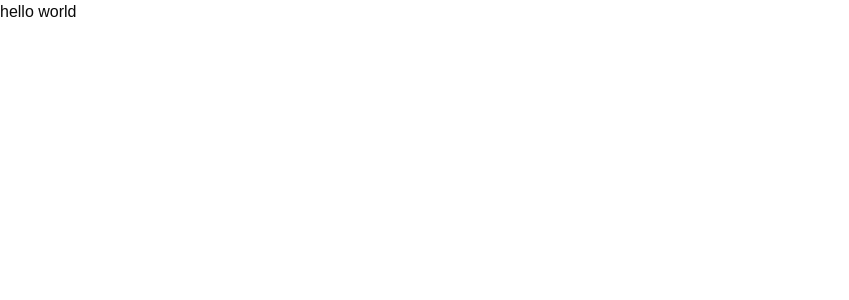
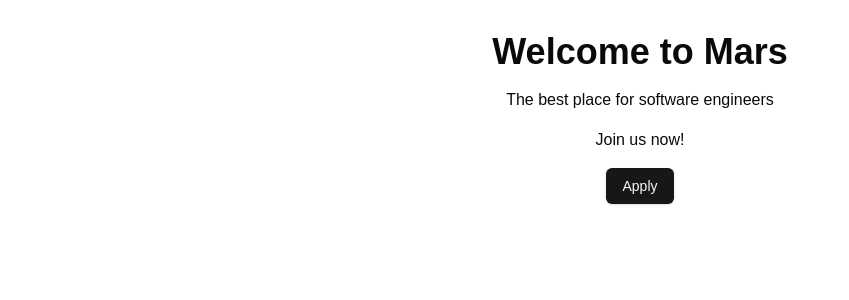
Before and after one commit to Adamy8/MarsApp, a Next.js app in the folder frontend/mars-front/: page / in a window 1280 px wide. Shown: the top 300 px of the page, without its empty margins (0-849 px from the left). Built offline with nearby package versions, Linux system fonts and the light colour scheme.

Commit message:
apply page routed

```diff
--- /dev/null
+++ b/frontend/mars-front/src/app/apply/page.tsx
@@ -0,0 +1,11 @@
+import MultiStageForm from '../_components/multi-stage-form';
+import Navbar from '../_components/navbar';
+
+export default function ApplyPage() {
+    return (
+        <div className="flex min-h-screen flex-col items-center justify-between p-24">
+            <Navbar />
+            <MultiStageForm />
+        </div>
+    );
+}
--- a/frontend/mars-front/src/app/page.tsx
+++ b/frontend/mars-front/src/app/page.tsx
@@ -1,9 +1,15 @@
-import Image from "next/image";
+import Link from "next/link";
+import { Button } from "@/components/ui/button";
 
 export default function Home() {
   return (
-    <div>
-      hello world
+    <div className="text-center container mx-auto px-4">
+      <h1 className="text-4xl font-bold mt-8">Welcome to Mars</h1>
+      <p className="mt-4">The best place for software engineers</p>
+      <p className="mt-4">Join us now!</p>
+      <Button className="mt-4">
+        <Link href="/apply"> Apply </Link>
+      </Button>
     </div>
   );
 }
```
Also changed, not shown: 1 other file (tests, documents, lock files or other folders).
